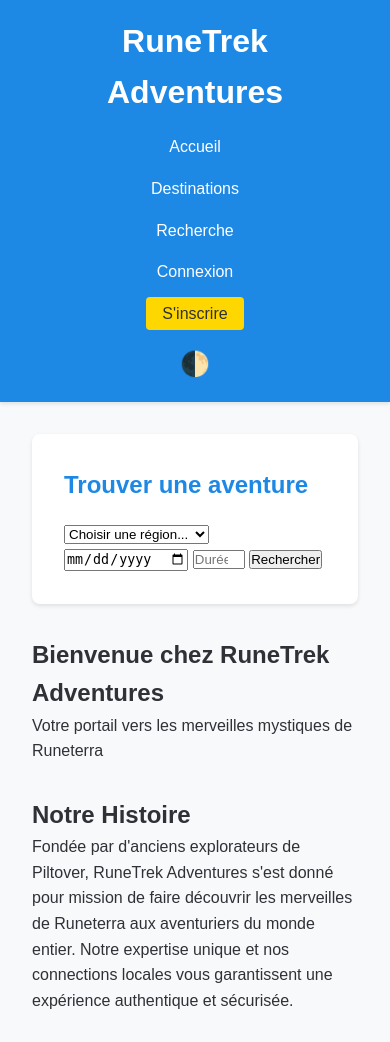
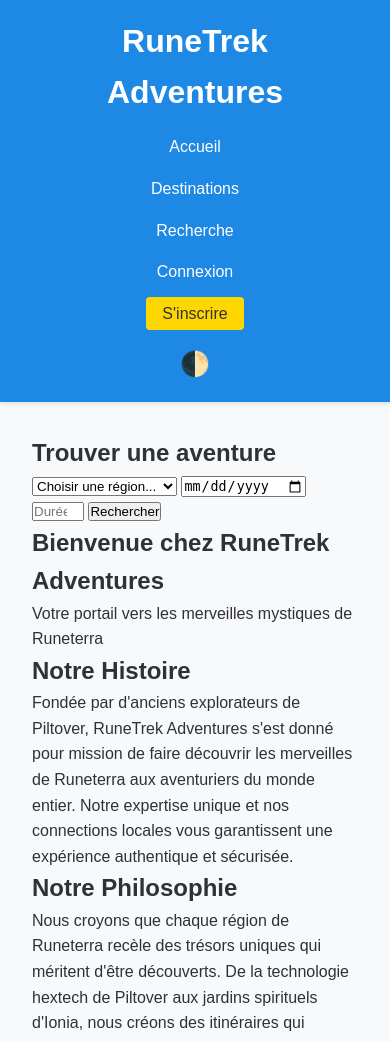
Before and after one commit to PsyCh0Ls/Projet-HTML, a PHP site: the page made by Phase 3-2/RuneTrek adventures/presentation.php in a window 390 px wide; the page is wider, and only the part inside the window is pictured. Shown: the top 1042 px of that part. Run offline with PHP 8.4, Linux system fonts and the light colour scheme.

Commit message:
Add files via upload
allez encore

```diff
--- a/Phase 3-2/RuneTrek adventures/includes/header.php
+++ b/Phase 3-2/RuneTrek adventures/includes/header.php
@@ -1,5 +1,8 @@
 <?php
-session_start();
+// Vérifier si la session n'est pas déjà démarrée
+if (session_status() === PHP_SESSION_NONE) {
+    session_start();
+}
 require_once 'includes/functions.php';
 ?>
 <!DOCTYPE html>
@@ -8,6 +11,7 @@ require_once 'includes/functions.php';
     <meta charset="UTF-8">
     <meta name="viewport" content="width=device-width, initial-scale=1.0">
     <title>RuneTrek Adventures</title>
+    <!-- Balise dynamique pour le thème -->
     <link id="theme-style" rel="stylesheet" href="styles/runeTrek adventures.css">
     <script src="scripts/theme.js" defer></script>
 </head>
--- a/Phase 3-2/RuneTrek adventures/styles/runeTrek adventures.css
+++ b/Phase 3-2/RuneTrek adventures/styles/runeTrek adventures.css
@@ -96,19 +96,9 @@ main {
     margin: 1rem 0;
 }
 
-/* Quick search */
-.quick-search {
-    background-color: #FFFFFF;
-    padding: 2rem;
-    border-radius: 8px;
-    box-shadow: 0 2px 4px rgba(0,0,0,0.1);
-    margin: 2rem 0;
-}
-
-.quick-search h2 {
-    font-family: 'Beaufort for LOL', sans-serif;
-    color: #1E88E5;
-    margin-bottom: 1rem;
+.hero .cta-button {
+    display: inline-block;
+    margin-top: 1rem;
 }
 
 /* Featured destinations */
@@ -126,23 +116,20 @@ main {
     overflow: hidden;
 }
 
-.piltover-bg, .demacia-bg, .freljord-bg {
-    height: 200px;
+.piltover-bg {
+    background-image: url('../images/piltover.jpg');
     background-size: cover;
     background-position: center;
+    height: 200px;
     border-radius: 4px 4px 0 0;
-}
-
-.piltover-bg {
-    background-image: url('../images/piltover.jpg');
 }
 
 .demacia-bg {
     background-image: url('../images/demacia.jpg');
-}
-
-.freljord-bg {
-    background-image: url('../images/freljord.jpg');
+    background-size: cover;
+    background-position: center;
+    height: 200px;
+    border-radius: 4px 4px 0 0;
 }
 
 .trip-content {
@@ -176,47 +163,6 @@ main {
 
 .view-details:hover {
     background-color: #1976D2;
-}
-
-/* About section (pour presentation.php) */
-.about-section {
-    margin: 2rem 0;
-}
-
-.about-grid, .commitment-grid {
-    display: grid;
-    grid-template-columns: 1fr 1fr;
-    gap: 2rem;
-    margin: 2rem 0;
-}
-
-.history-image, .philosophy-image {
-    background-size: cover;
-    background-position: center;
-    height: 300px;
-    border-radius: 4px;
-}
-
-.history-image {
-    background-image: url('../images/history.jpg');
-}
-
-.philosophy-image {
-    background-image: url('../images/philosophy.jpg');
-}
-
-/* Team section */
-.team-members {
-    display: grid;
-    grid-template-columns: repeat(3, 1fr);
-    gap: 2rem;
-}
-
-.team-member img {
-    width: 100%;
-    height: 200px;
-    object-fit: cover;
-    border-radius: 4px;
 }
 
 /* Footer */
@@ -285,7 +231,7 @@ main {
         margin-top: 1rem;
     }
 
-    .featured-destinations, .about-grid, .commitment-grid, .team-members {
+    .featured-destinations {
         grid-template-columns: 1fr;
     }
 
```
Also changed, not shown: Phase 3-2/RuneTrek adventures/styles/darkmode.css (+35 -87 lines).
